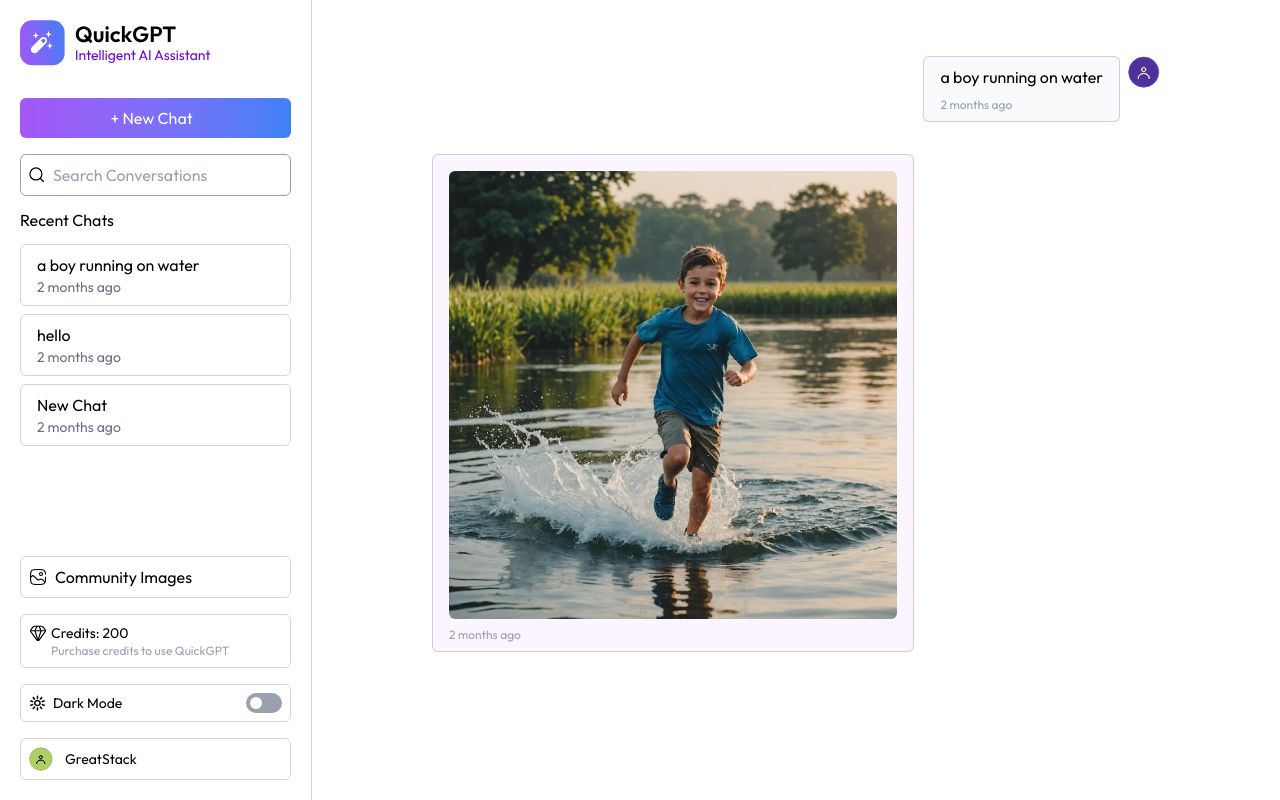
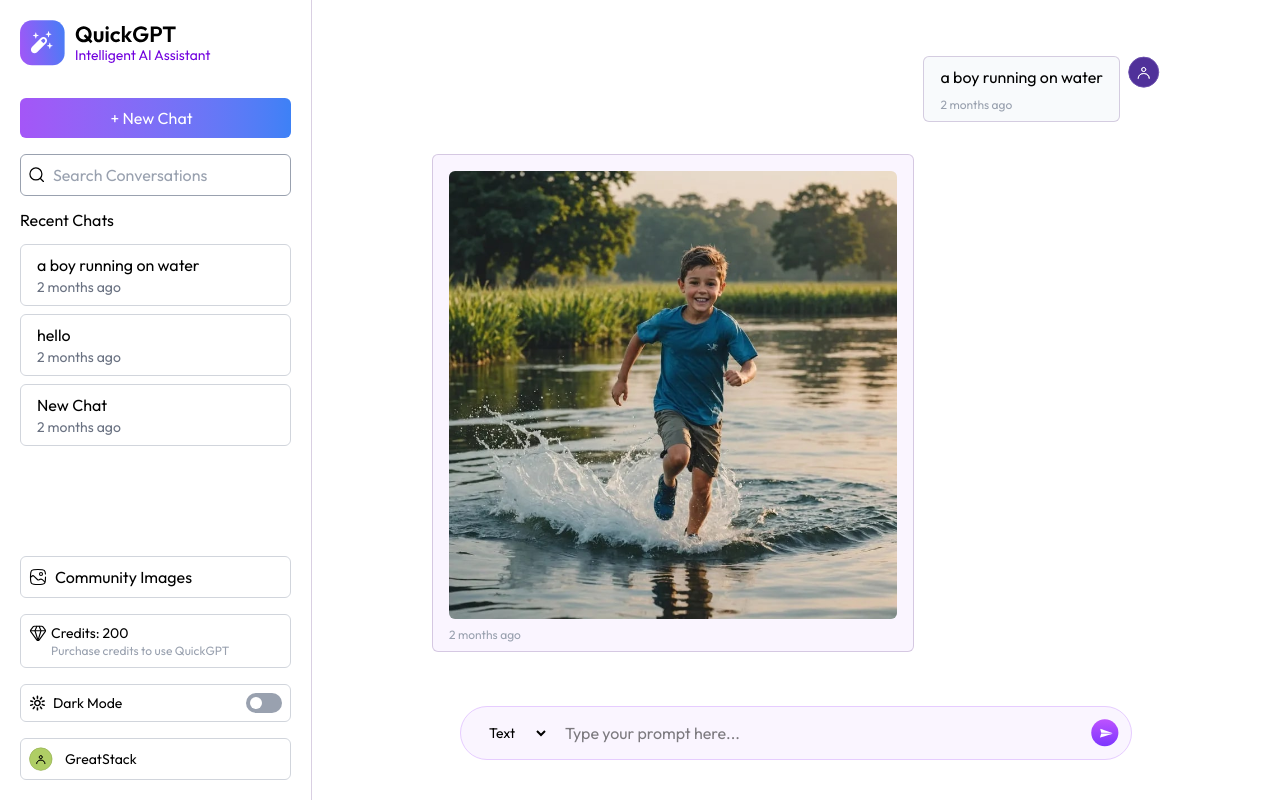
Before and after one commit to mannatgupta146/QuickGPT, a React (Vite) app in the folder client/: page / in a window 1280 px wide. Built offline with nearby package versions, Linux system fonts and the light colour scheme.

Commit message:
prompt is working fine

```diff
--- a/client/src/components/ChatBox.jsx
+++ b/client/src/components/ChatBox.jsx
@@ -1,14 +1,23 @@
-import React, { useEffect, useState } from 'react'
+import React, { useEffect, useRef, useState } from 'react'
 import { useAppContext } from '../context/AppContext';
 import { assets } from '../assets/assets';
 import Message from './Message';
 const ChatBox = () => {
 
+  const containerRef = useRef(null)
+
   const {selectedChat, theme} = useAppContext();
 
   const [messages, setMessages] = useState([])
+  const [loading, setLoading] = useState(false)
 
-  const [loading, setLoading] = useState(false)
+  const [prompt, setPrompt] = useState('')
+  const [mode, setMode] = useState('text')
+  const [isPublished, setIsPublished] = useState(false)
+
+  const onSubmit = async (e)=>{
+    e.preventDefault()
+  }
 
   useEffect(() => {
     if (selectedChat) {
@@ -19,12 +28,21 @@
     }
   }, [selectedChat]);
 
+  useEffect(() => {
+    if(containerRef.current){
+      containerRef.current.scrollTo({
+        top: containerRef.current.scrollHeight,
+        behaviour: "smooth"
+      })
+    }
+  }, [messages])
+
 
   return (
     <div className='flex-1 flex flex-col justify-between m-5 md:m-10 xl:mx-30 max-md:mt-14 2xl:pr-40'>
 
       {/* Chat Messages */}
-      <div className='flex-1 mb-5 overflow-y-scroll'>
+      <div ref={containerRef} className='flex-1 mb-5 overflow-y-scroll'>
         {messages.length === 0 && (
           <div className='h-full flex flex-col items-center justify-center gap-2 text-primary'>
             <img src={theme === 'dark' ? assets.logo_full : assets.logo_full_dark} alt="" className='w-full max-w-56 sm:max-w-68'/>
@@ -39,15 +57,32 @@
         {/* Three Dots Loading */}
         {
           loading && <div className='loader flex items-center gap-1.5'>
-            <div className='w-1.5 h-1.5 rounded-full bg-gray-400 dark-bg-white animate-bounce'></div>
-            <div className='w-1.5 h-1.5 rounded-full bg-gray-400 dark-bg-white animate-bounce'></div>
-            <div className='w-1.5 h-1.5 rounded-full bg-gray-400 dark-bg-white animate-bounce'></div>
+            <div className='w-1.5 h-1.5 rounded-full bg-gray-400 dark:bg-white animate-bounce'></div>
+            <div className='w-1.5 h-1.5 rounded-full bg-gray-400 dark:bg-white animate-bounce'></div>
+            <div className='w-1.5 h-1.5 rounded-full bg-gray-400 dark:bg-white animate-bounce'></div>
           </div>
         }
       </div>
 
+      {mode === 'image' && (
+        <label className='inline-flex items-center gap-2 mb-3 text-sm mx-auto'>
+          <p className='text-sm'>Published Generated Image to Community</p>
+          <input type="checkbox" className='cursor-pointer' checked={isPublished} onChange={(e)=>setIsPublished(e.target.checked)}/>
+        </label>
+      )}
+
       {/* Prompt Input Box */}
-
+      <form onSubmit={onSubmit}
+      className='bg-primary/20 dark:bg-[#583c79]/30 border border-primary dark:border-[#80609f]/30 rounded-full w-full max-w-2xl p-3 pl-4 mx-auto flex gap-4 items-center'>
+        <select onChange={(e)=>setMode(e.target.value)} value={mode} className='text-sm pl-2 pr-1 outline-none'>
+          <option className='dark:bg-purple-900' value="text">Text</option>
+          <option className='dark:bg-purple-900' value="image">Image</option>
+        </select>
+        <input onChange={(e)=>setPrompt(e.target.value)} value={prompt} type="text" placeholder='Type your prompt here...' className='flex-1 w-full text-md outline-none' required/>
+        <button disabled={loading}>
+          <img src={loading ? assets.stop_icon : assets.send_icon} className='w-7 cursor-pointer' alt="" />
+        </button>
+      </form>
 
     </div>
   )
```
